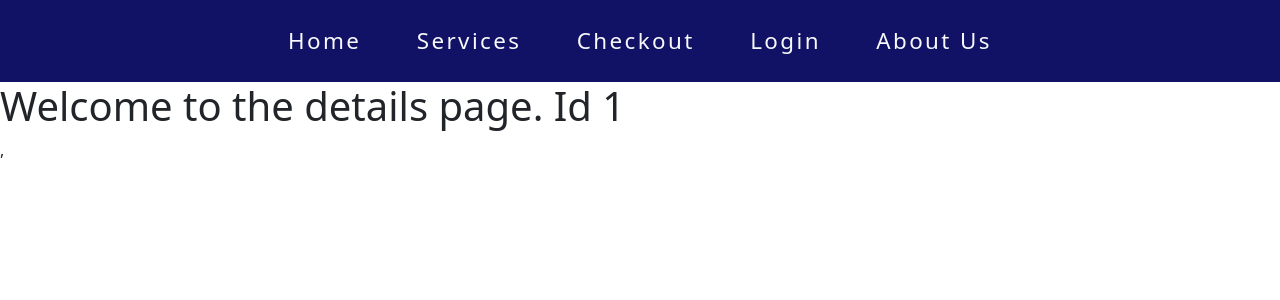
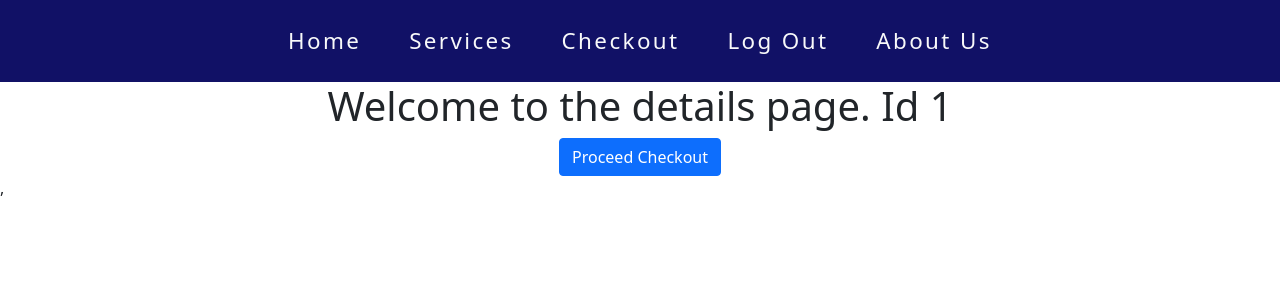
Before and after one commit to RatonRoy/service-provider, a React (Create React App) app: page /services/1 in a window 1280 px wide. Shown: the top 300 px of the page. Built offline with nearby package versions, Linux system fonts and the light colour scheme; no server answers; sample sign-in values are in the browser's storage.

Commit message:
complet the sign in and sign out pages

```diff
--- a/src/App.js
+++ b/src/App.js
@@ -9,6 +9,8 @@
 import NotFound from './components/NotFound/NotFound';
 import Login from './components/Login/Login';
 import Register from './components/Login/Register/Register';
+import CheckOut from './components/CheckOut/CheckOut';
+import RequireAuth from './components/Login/RequireAuth/RequireAuth';
 
 function App() {
   return (
@@ -19,7 +21,12 @@
         <Route path='/services' element = {<Services></Services>}></Route>
         <Route path='/services/:servicesId' element={<ServiceDetails></ServiceDetails>}></Route>
         <Route path='/login' element={<Login></Login>}></Route>
-        <Route path='/register' element = {<Register></Register>}></Route>
+        <Route path='/register' element={<Register></Register>}></Route>
+        <Route path='/checkout' element={
+          <RequireAuth>
+            <CheckOut></CheckOut>
+          </RequireAuth>
+        }></Route>
         <Route path='*' element={<NotFound></NotFound>}></Route>
       </Routes>
       {/* <Footer></Footer> */}
--- /dev/null
+++ b/src/components/CheckOut/CheckOut.js
@@ -0,0 +1,11 @@
+import React from 'react';
+
+const CheckOut = () => {
+	return (
+		<div>
+			<h1> Please checkout your course </h1>
+		</div>
+	);
+};
+
+export default CheckOut;
--- a/src/components/Login/Login.js
+++ b/src/components/Login/Login.js
@@ -16,8 +16,9 @@
 	const passwordRef = useRef('');
 	const navigate = useNavigate();
 	const location = useLocation();
+	let from = location.state?.from?.pathname || "/";
 	if (user) {
-		navigate('/');
+		navigate(from, { replace: true });
 	}
 	const handleSubmit = event => {
 		event.preventDefault();
--- a/src/components/Login/RequireAuth/RequireAuth.js
+++ b/src/components/Login/RequireAuth/RequireAuth.js
@@ -1,7 +1,8 @@
 import React from 'react';
 import { useAuthState } from 'react-firebase-hooks/auth';
 import { Navigate, useLocation } from 'react-router-dom';
-import auth from '../../../firebase.init';
+import auth from '../../firebase.init';
+// import auth from '../../../firebase.init';
 
 const RequireAuth = ({children}) => {
     const [user] = useAuthState(auth);
--- a/src/components/ServiceDetails/ServiceDetails.js
+++ b/src/components/ServiceDetails/ServiceDetails.js
@@ -1,11 +1,16 @@
 import React from 'react';
-import { useParams } from 'react-router-dom';
+import { Link, useParams } from 'react-router-dom';
 
 const ServiceDetails = () => {
 	const { servicesId } = useParams();
 	return (
 		<div>
-			<h1> Welcome to the details page. Id { servicesId}</h1>
+			<h1 className='text-center'> Welcome to the details page. Id { servicesId}</h1>
+			<div className='text-center'>
+                <Link to="/checkout">
+                    <button className='btn btn-primary'>Proceed Checkout</button>
+                </Link>
+            </div>
 		</div>
 	);
 };
--- a/src/components/Shared/Header/Header.js
+++ b/src/components/Shared/Header/Header.js
@@ -1,15 +1,25 @@
+import { signOut } from 'firebase/auth';
 import React from 'react';
+import { useAuthState } from 'react-firebase-hooks/auth';
 import { Link } from 'react-router-dom';
+import auth from '../../firebase.init';
 import './Header.css';
 
 const Header = () => {
+	const [user] = useAuthState(auth);
+	const handleSignOut = () => {
+		signOut(auth);
+	}
 	return (
 		<nav className='nav-container'>
 			<div className ="nav-links">
 				<Link to="/" className ='nav-link text-light'>Home</Link>
 				<Link to="/services" className ='nav-link text-light'>Services</Link>
 				<Link to="/checkout" className ='nav-link text-light'> Checkout </Link>
-				<Link to="/login" className ='nav-link text-light'>Login</Link>
+				{ user ? <Link className='nav-link text-light' onClick={handleSignOut} to = "/login"> Log Out </Link>
+
+				:	<Link to="/login" className='nav-link text-light'>Login</Link>
+				}
 				<Link to="/about" className ='nav-link text-light'>About Us </Link>
 			</div>
 		</nav>
```
